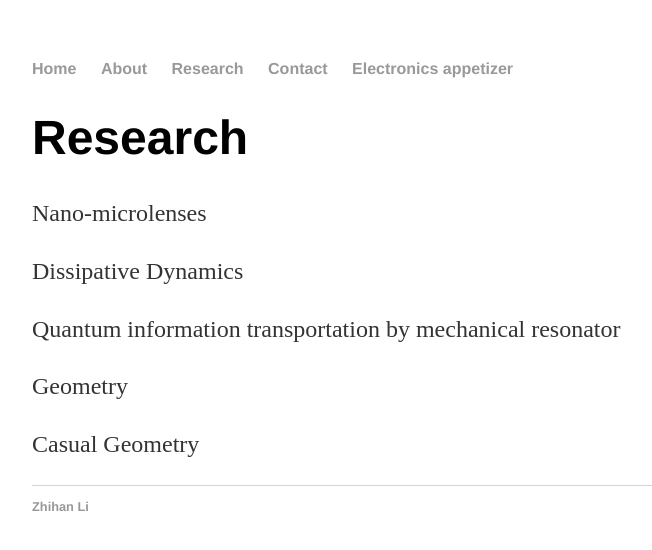
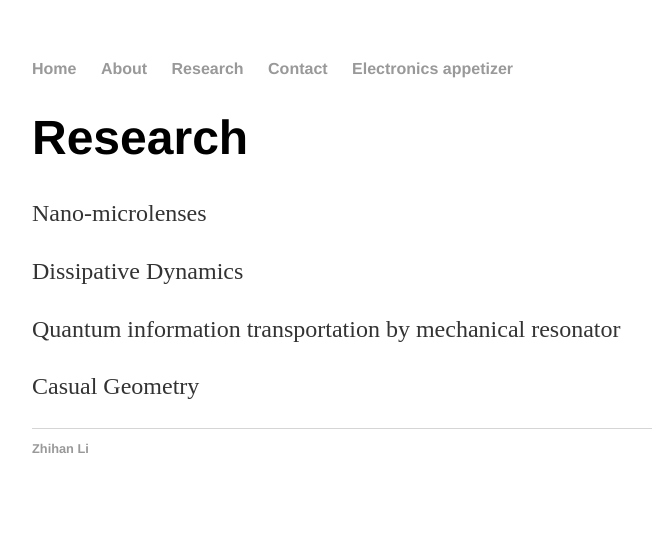
Before and after one commit to ZhihanLi666/ZhihanLi-Research, a Jekyll site: the page built from index.html, in a window 1280 px wide. Shown: the top 550 px of the page, without its empty margins (160-812 px from the left). Built offline with Jekyll 4.4.1, drawn with Linux system fonts in a browser that asks for light colours.

Commit message:
Update index.html

```diff
--- a/index.html
+++ b/index.html
@@ -7,6 +7,5 @@ title: Personal website
 	<p>Nano-microlenses<p>
         <p>Dissipative Dynamics<p>
         <p>Quantum information transportation by mechanical resonator<p>
-        <p>Geometry<p>
         <p>Casual Geometry<p>
 </div><!-- /.blurb -->
```
